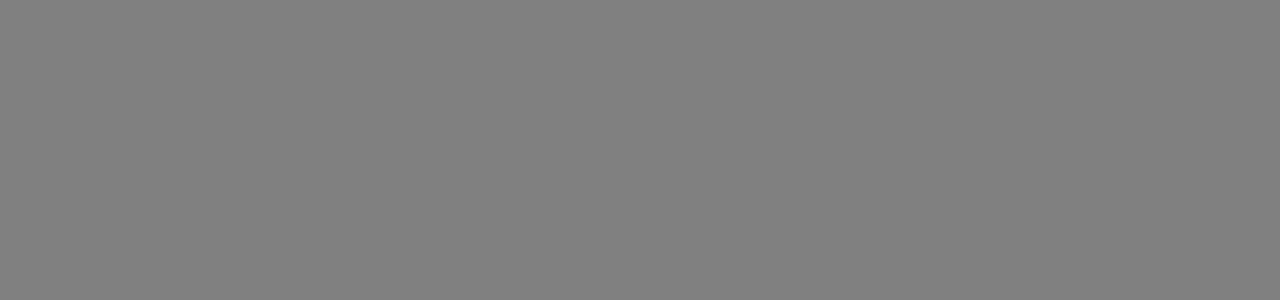
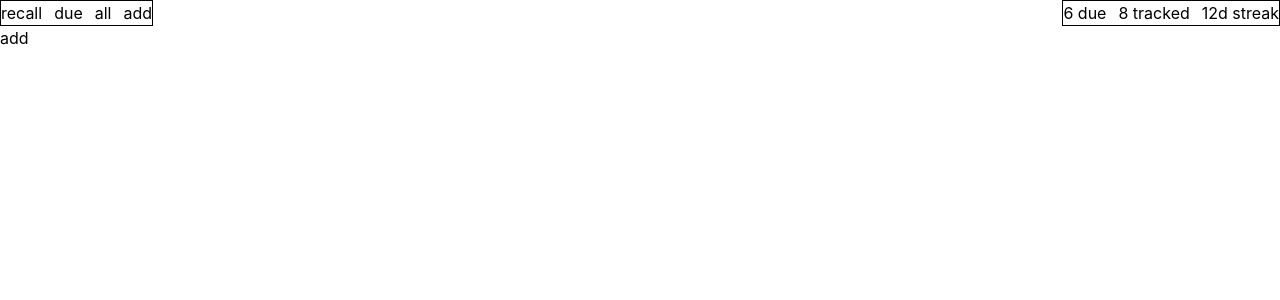
Before and after one commit to jordanfulawka/recall, a React (Vite) app in the folder client/: page /dashboard/add in a window 1280 px wide. Before the commit this address had no page. Shown: the top 300 px of the page. Built offline with nearby package versions, Linux system fonts and the light colour scheme.

Commit message:
feat: setup routes and pages

```diff
--- a/client/src/App.tsx
+++ b/client/src/App.tsx
@@ -2,27 +2,7 @@ import { useState } from 'react';
 import { AuthProvider } from './contexts/AuthProvider';
 
 function App() {
-  const [username, setUsername] = useState('');
-  const [password, setPassword] = useState('');
-
-  function handleSubmit() {}
-
-  return (
-    <div>
-      <form>
-        <input
-          type='text'
-          value={username}
-          onChange={(e) => setUsername(e.target.value)}
-        />
-        <input
-          type='password'
-          value={password}
-          onChange={(e) => setPassword(e.target.value)}
-        />
-      </form>
-    </div>
-  );
+  return <div></div>;
 }
 
 export default App;
--- /dev/null
+++ b/client/src/components/Add.tsx
@@ -0,0 +1,5 @@
+function Add() {
+  return <div>add</div>;
+}
+
+export default Add;
--- /dev/null
+++ b/client/src/components/All.tsx
@@ -0,0 +1,5 @@
+function All() {
+  return <div>all</div>;
+}
+
+export default All;
--- /dev/null
+++ b/client/src/components/Due.tsx
@@ -0,0 +1,5 @@
+function Due() {
+  return <div>due</div>;
+}
+
+export default Due;
--- a/client/src/index.css
+++ b/client/src/index.css
@@ -1,115 +1 @@
-/* :root {
-  --text: #6b6375;
-  --text-h: #08060d;
-  --bg: #fff;
-  --border: #e5e4e7;
-  --code-bg: #f4f3ec;
-  --accent: #aa3bff;
-  --accent-bg: rgba(170, 59, 255, 0.1);
-  --accent-border: rgba(170, 59, 255, 0.5);
-  --social-bg: rgba(244, 243, 236, 0.5);
-  --shadow:
-    rgba(0, 0, 0, 0.1) 0 10px 15px -3px, rgba(0, 0, 0, 0.05) 0 4px 6px -2px;
-
-  --sans: system-ui, 'Segoe UI', Roboto, sans-serif;
-  --heading: system-ui, 'Segoe UI', Roboto, sans-serif;
-  --mono: ui-monospace, Consolas, monospace;
-
-  font: 18px/145% var(--sans);
-  letter-spacing: 0.18px;
-  color-scheme: light dark;
-  color: var(--text);
-  background: var(--bg);
-  font-synthesis: none;
-  text-rendering: optimizeLegibility;
-  -webkit-font-smoothing: antialiased;
-  -moz-osx-font-smoothing: grayscale;
-
-  @media (max-width: 1024px) {
-    font-size: 16px;
-  }
-}
-
-@media (prefers-color-scheme: dark) {
-  :root {
-    --text: #9ca3af;
-    --text-h: #f3f4f6;
-    --bg: #16171d;
-    --border: #2e303a;
-    --code-bg: #1f2028;
-    --accent: #c084fc;
-    --accent-bg: rgba(192, 132, 252, 0.15);
-    --accent-border: rgba(192, 132, 252, 0.5);
-    --social-bg: rgba(47, 48, 58, 0.5);
-    --shadow:
-      rgba(0, 0, 0, 0.4) 0 10px 15px -3px, rgba(0, 0, 0, 0.25) 0 4px 6px -2px;
-  }
-
-  #social .button-icon {
-    filter: invert(1) brightness(2);
-  }
-}
-
-#root {
-  width: 1126px;
-  max-width: 100%;
-  margin: 0 auto;
-  text-align: center;
-  border-inline: 1px solid var(--border);
-  min-height: 100svh;
-  display: flex;
-  flex-direction: column;
-  box-sizing: border-box;
-}
-
-body {
-  margin: 0;
-}
-
-h1,
-h2 {
-  font-family: var(--heading);
-  font-weight: 500;
-  color: var(--text-h);
-}
-
-h1 {
-  font-size: 56px;
-  letter-spacing: -1.68px;
-  margin: 32px 0;
-  @media (max-width: 1024px) {
-    font-size: 36px;
-    margin: 20px 0;
-  }
-}
-h2 {
-  font-size: 24px;
-  line-height: 118%;
-  letter-spacing: -0.24px;
-  margin: 0 0 8px;
-  @media (max-width: 1024px) {
-    font-size: 20px;
-  }
-}
-p {
-  margin: 0;
-}
-
-code,
-.counter {
-  font-family: var(--mono);
-  display: inline-flex;
-  border-radius: 4px;
-  color: var(--text-h);
-}
-
-code {
-  font-size: 15px;
-  line-height: 135%;
-  padding: 4px 8px;
-  background: var(--code-bg);
-} */
-
-* {
-  background-color: gray;
-}
+@import 'tailwindcss';
--- a/client/src/main.tsx
+++ b/client/src/main.tsx
@@ -4,6 +4,10 @@ import App from './App';
 import { AuthProvider } from './contexts/AuthProvider';
 import { BrowserRouter, Route, Routes } from 'react-router';
 import Login from './pages/Login';
+import Dashboard from './pages/Dashboard';
+import Due from './components/Due';
+import All from './components/All';
+import Add from './components/Add';
 
 createRoot(document.getElementById('root')!).render(
   <StrictMode>
@@ -11,6 +15,11 @@ createRoot(document.getElementById('root')!).render(
       <BrowserRouter>
         <Routes>
           <Route path='/login' element={<Login />} />
+          <Route path='dashboard' element={<Dashboard />}>
+            <Route path='due' element={<Due />} />
+            <Route path='all' element={<All />} />
+            <Route path='add' element={<Add />} />
+          </Route>
         </Routes>
         {/* <App /> */}
       </BrowserRouter>
--- /dev/null
+++ b/client/src/pages/Dashboard.tsx
@@ -0,0 +1,24 @@
+import { NavLink, Outlet } from 'react-router';
+
+function Dashboard() {
+  return (
+    <div>
+      <div className='flex justify-between'>
+        <div className='border flex gap-3'>
+          <h1>recall</h1>
+          <NavLink to='/dashboard/due'>due</NavLink>
+          <NavLink to='/dashboard/all'>all</NavLink>
+          <NavLink to='/dashboard/add'>add</NavLink>
+        </div>
+        <div className='border flex gap-3'>
+          <h2>6 due</h2>
+          <h2>8 tracked</h2>
+          <h2>12d streak</h2>
+        </div>
+      </div>
+      <Outlet />
+    </div>
+  );
+}
+
+export default Dashboard;
--- a/client/src/pages/Login.tsx
+++ b/client/src/pages/Login.tsx
@@ -1,12 +1,15 @@
 import { useState } from 'react';
 import { login as apiLogin } from '../lib/api';
 import { useAuth } from '../contexts/AuthProvider';
+import { useNavigate } from 'react-router';
 
 function Login() {
   const [username, setUsername] = useState('');
   const [password, setPassword] = useState('');
   const [loading, setLoading] = useState(false);
   const [error, setError] = useState<string | null>(null);
+
+  const navigate = useNavigate();
 
   const { login } = useAuth();
 
@@ -16,6 +19,7 @@ function Login() {
     try {
       const { token } = await apiLogin(username, password);
       login(token);
+      navigate('/dashboard');
     } catch (err) {
       setError('Could not log you in');
     } finally {
```
Also changed, not shown: client/src/App.css (deleted, +0 -184 lines).
